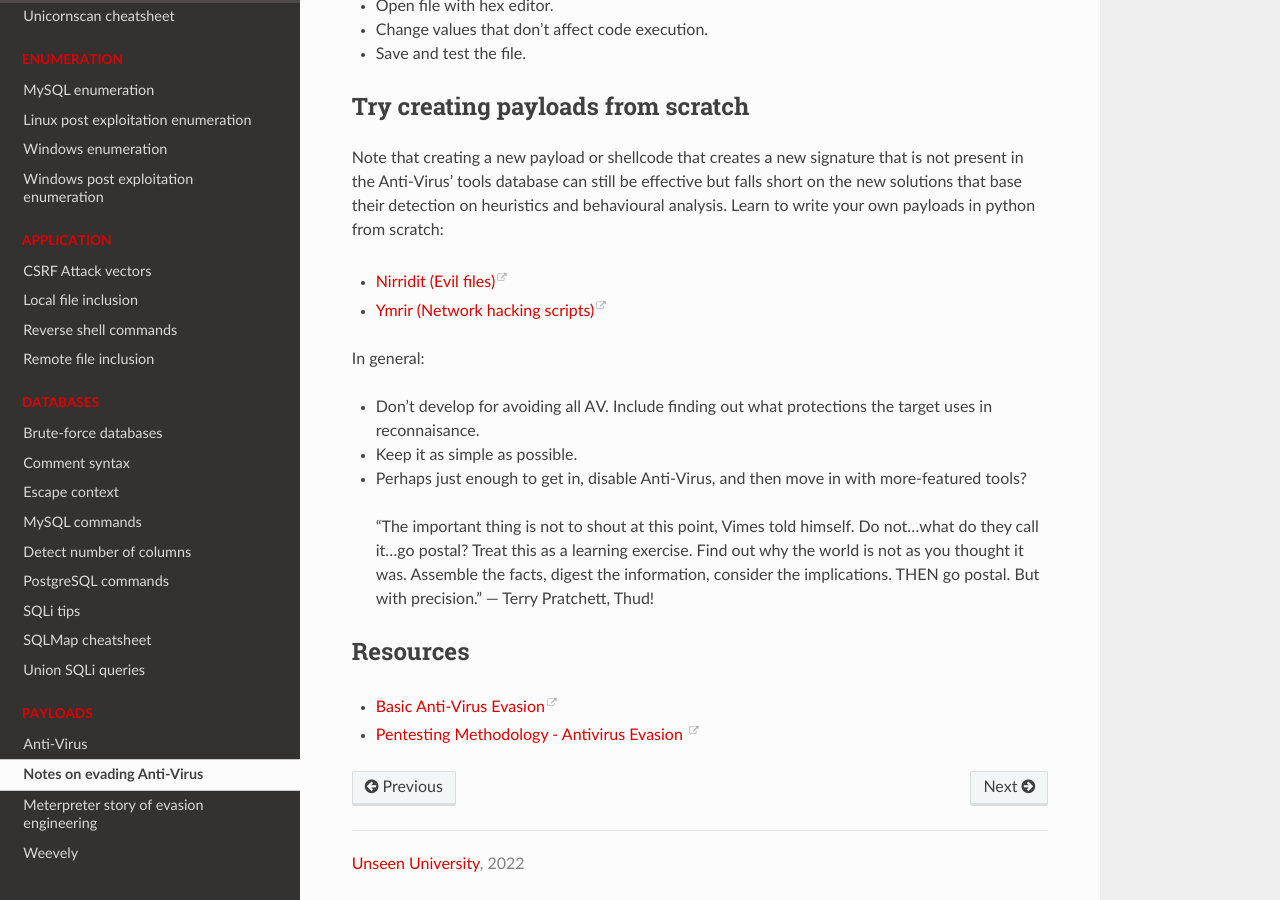
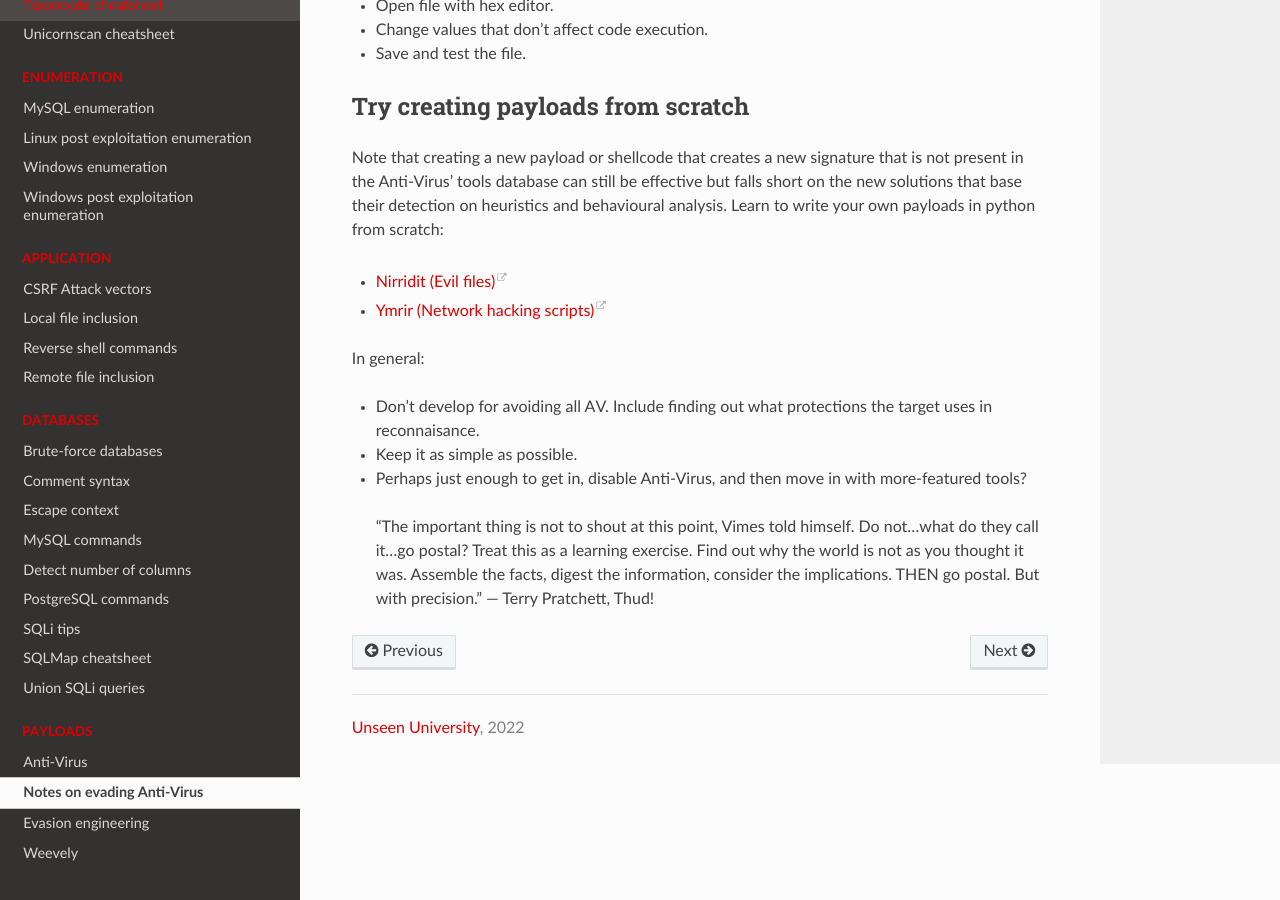
Before and after one commit to tymyrddin/cheatsheets, a Sphinx documentation site: the page built from source/docs/payloads/evading-av.md, in a window 1280 px wide and 900 px high, scrolled down 936 px. Built offline with Sphinx 7.4.7 and the Read the Docs theme 2.0.0, drawn with Linux system fonts in a browser that asks for light colours.

Commit message:
payloads AV evasion

```diff
--- a/source/docs/payloads/evading-av.md
+++ b/source/docs/payloads/evading-av.md
@@ -50,8 +50,3 @@ In general:
 > “The important thing is not to shout at this point, Vimes told himself. Do not…what do they call it…go postal?
 > Treat this as a learning exercise. Find out why the world is not as you thought it was. Assemble the facts, digest
 > the information, consider the implications. THEN go postal. But with precision.” ― Terry Pratchett, Thud!
-
-## Resources
-
-* [Basic Anti-Virus Evasion](https://kf0k.github.io/blog/Posts/basic_av_evasion/)
-* [Pentesting Methodology - Antivirus Evasion ](https://blog.r0kithax.com/pentesting/infosec/2021/02/08/av-evasion.html)
```
Also changed, not shown: source/docs/payloads/evasion-engineering.md (added, +12 -0 lines), source/docs/payloads/meterpreter-av-evasion.md (deleted, +0 -5 lines).
